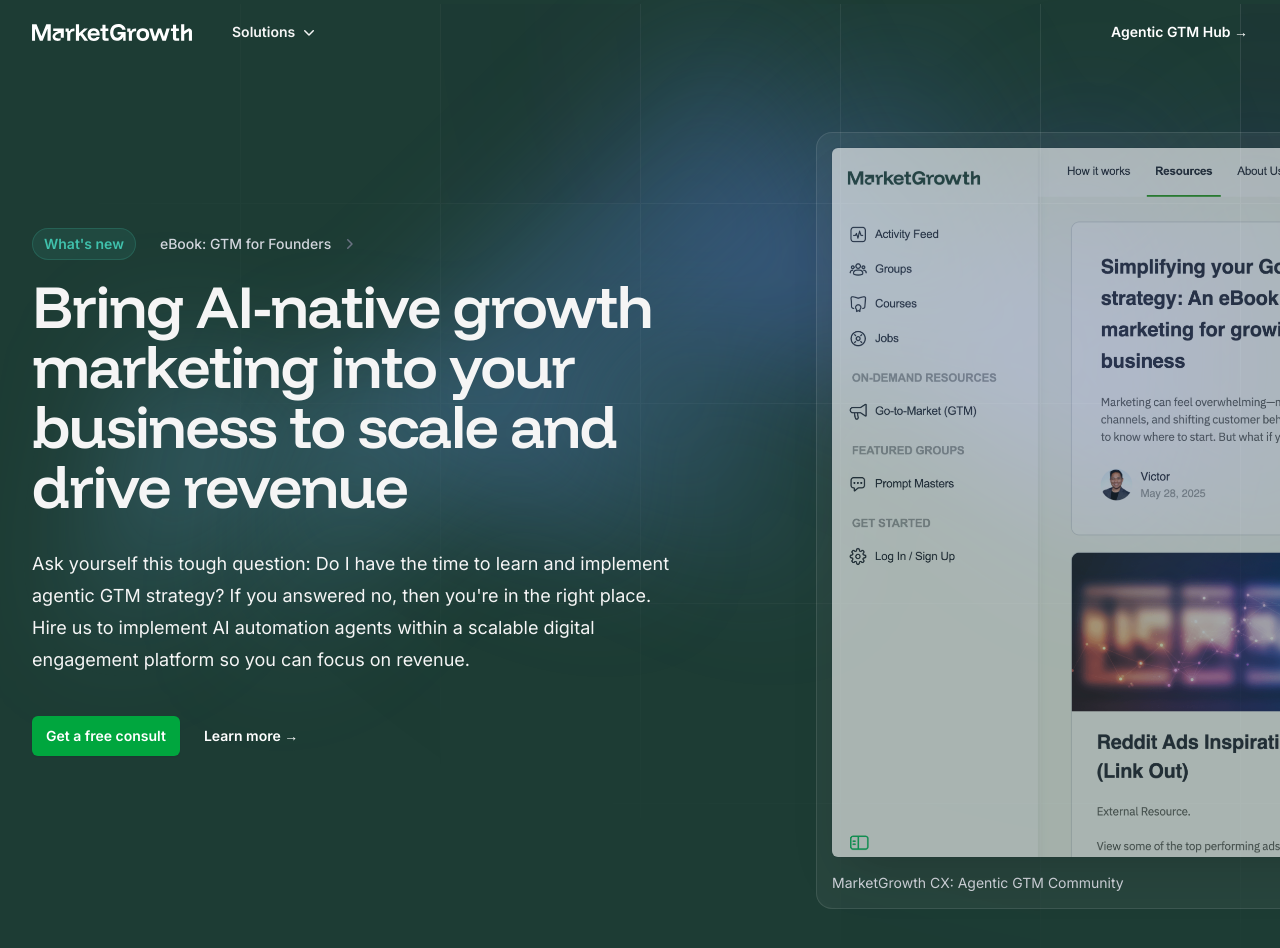
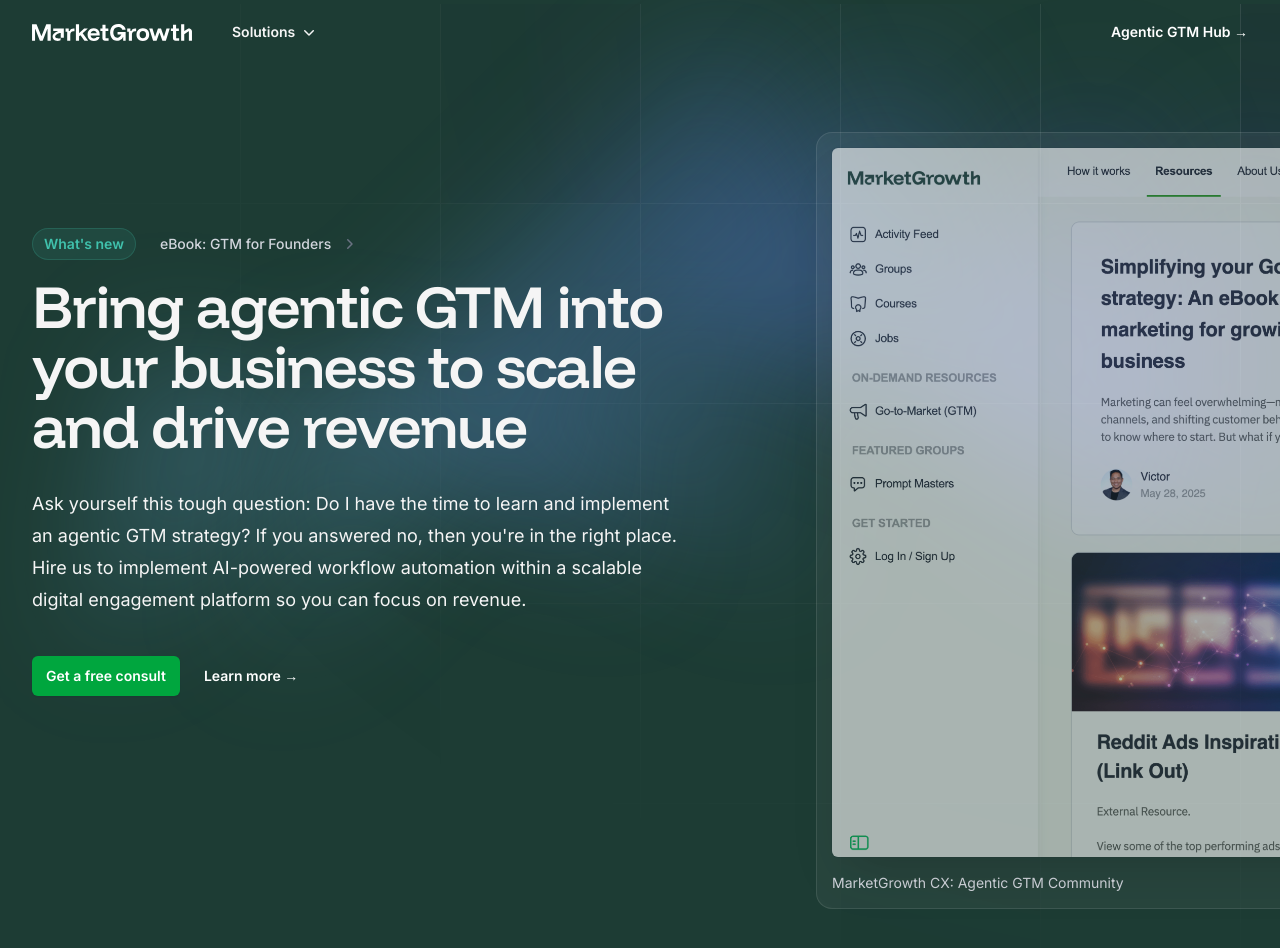
Before and after one commit to growthUx/mgio, a Next.js app: page / in a window 1280 px wide. Shown: the top 948 px of the page. Built offline with nearby package versions, Linux system fonts and the light colour scheme.

Commit message:
Update HomePage.jsx

```diff
--- a/src/app/HomePage.jsx
+++ b/src/app/HomePage.jsx
@@ -114,8 +114,8 @@
                   </span>
                 </a>
               </div>
-              <h1 className="font-funnel-display text-4xl font-semibold tracking-tight text-[#F5F5F5] sm:text-6xl">Bring AI-native growth marketing into your business to scale and drive revenue</h1>
-              <p className="mt-8 text-md max-w-2xl mx-auto text-pretty text-[#F5F5F5] sm:text-lg/8 sm:mx-0 sm:pr-6">Ask yourself this tough question: Do I have the time to learn and implement agentic GTM strategy? If you answered no, then you&apos;re in the right place. Hire us to implement AI automation agents within a scalable digital engagement platform so you can focus on revenue.</p>
+              <h1 className="font-funnel-display text-4xl font-semibold tracking-tight text-[#F5F5F5] sm:text-6xl">Bring agentic GTM into your business to scale and drive revenue</h1>
+              <p className="mt-8 text-md max-w-2xl mx-auto text-pretty text-[#F5F5F5] sm:text-lg/8 sm:mx-0 sm:pr-6">Ask yourself this tough question: Do I have the time to learn and implement an agentic GTM strategy? If you answered no, then you&apos;re in the right place. Hire us to implement AI-powered workflow automation within a scalable digital engagement platform so you can focus on revenue.</p>
               {/* <p className="mt-8 font-semibold text-[#00a63e]">We&apos;re here to help!</p> */}
               <div className="mt-10 flex items-center gap-x-6">
                 <a
```
